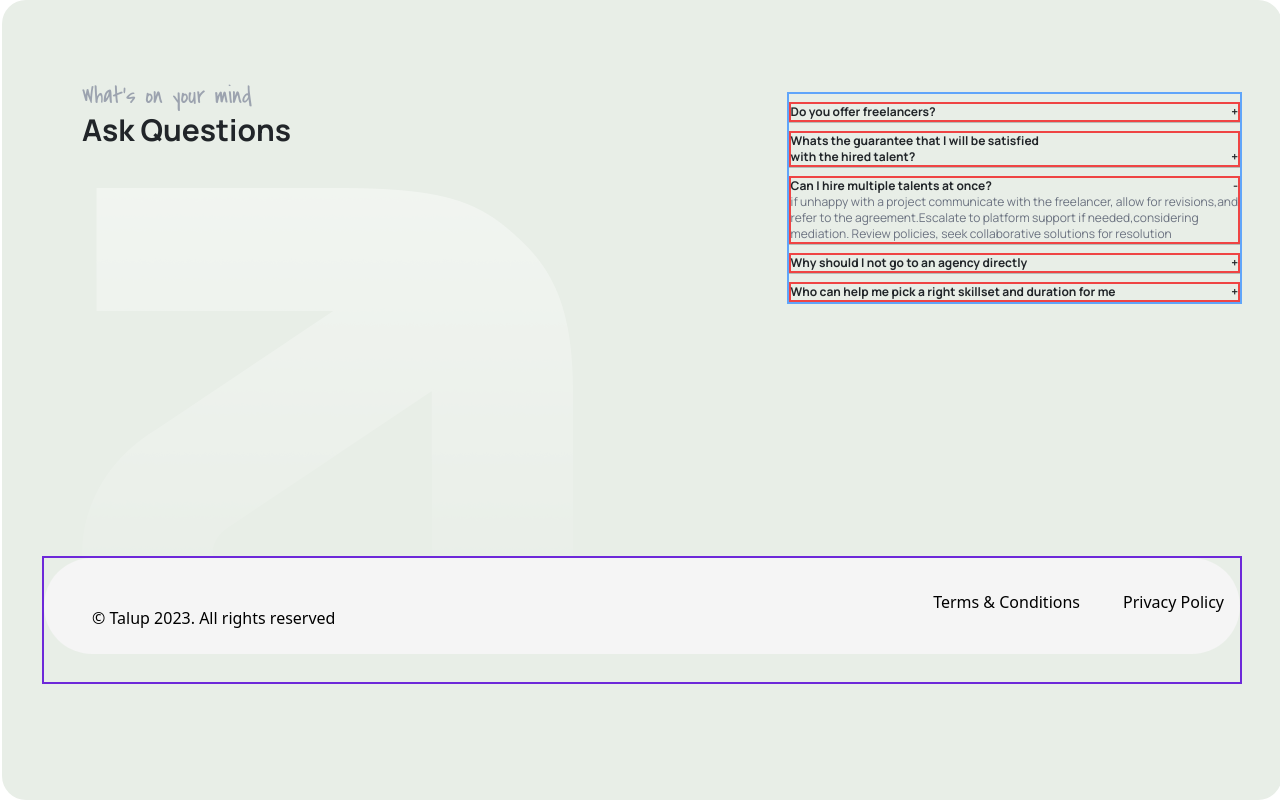
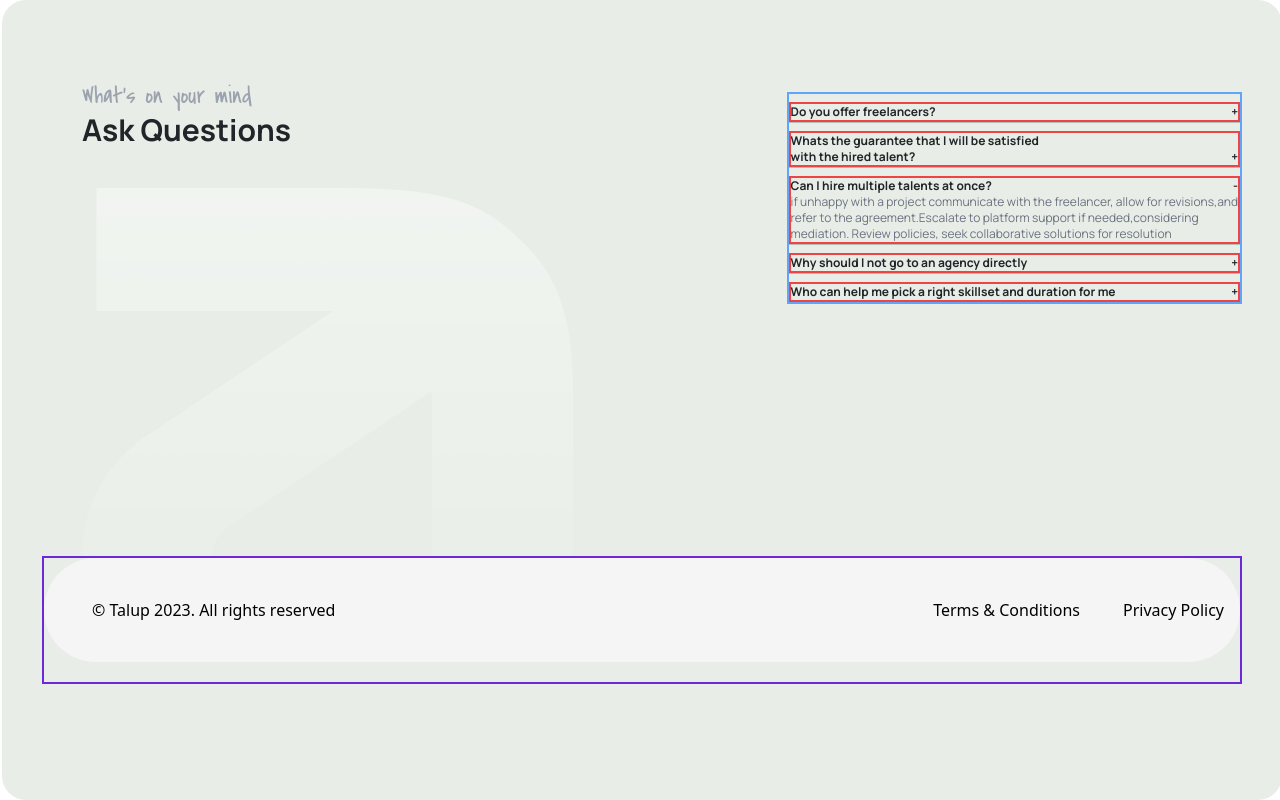
Before and after one commit to anuragdas2001/Brunel, a React (Vite) app: page / in a window 1280 px wide. Shown: the part 584-1384 px from the top of the page. Built offline with nearby package versions, Linux system fonts and the light colour scheme.

Commit message:
Staging...

```diff
--- a/src/App.css
+++ b/src/App.css
@@ -590,6 +590,10 @@ video {
   margin: 11rem;
 }
 
+.m-3 {
+  margin: 0.75rem;
+}
+
 .mx-5 {
   margin-left: 1.25rem;
   margin-right: 1.25rem;
@@ -765,6 +769,14 @@ video {
 
 .me-5 {
   margin-inline-end: 1.25rem;
+}
+
+.-mt-12 {
+  margin-top: -3rem;
+}
+
+.mt-5 {
+  margin-top: 1.25rem;
 }
 
 .flex {
--- a/src/components/Home.tsx
+++ b/src/components/Home.tsx
@@ -113,7 +113,7 @@ export const Home = () => {
           <br />
           <div className="mt-96 h-32 relative  w-full border-2 border-violet-700">
             <footer className=" w-full  bg-[#F5F5F5] rounded-full text-white text-center py-4 bottom-0">
-              <p className="text-black text-start mx-5 pt-4">
+              <p className="text-black text-start mx-5 m-3 ">
                 © Talup 2023. All rights reserved
               </p>
 
```
